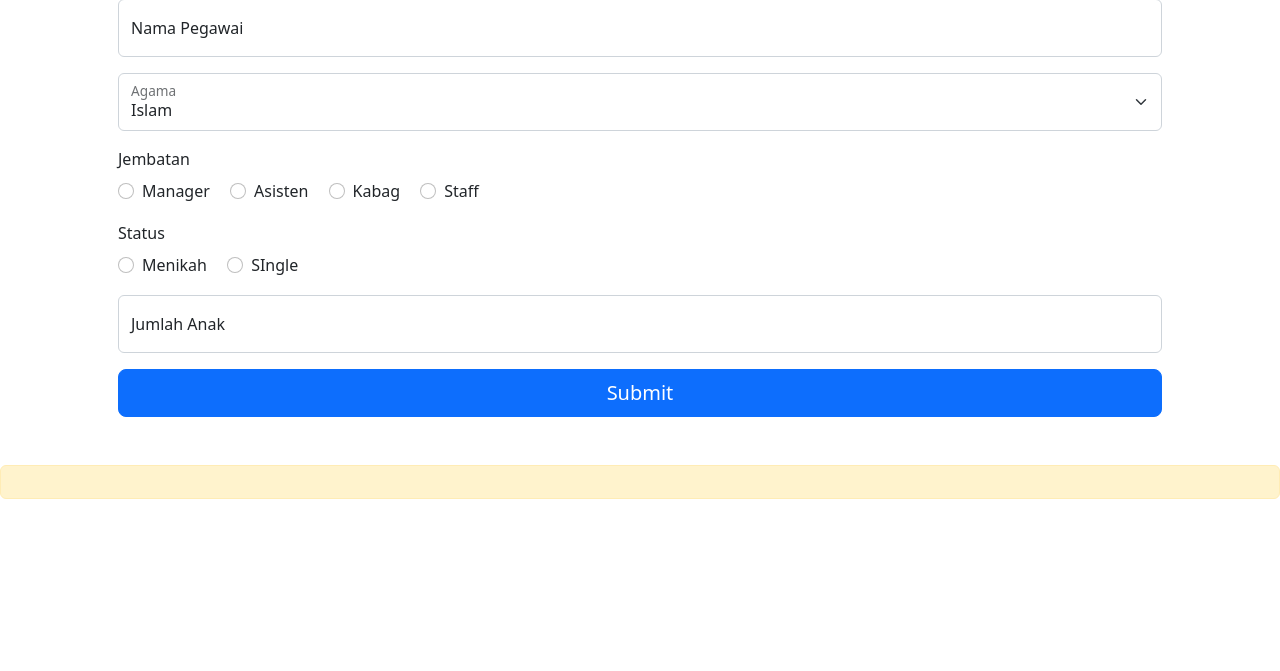
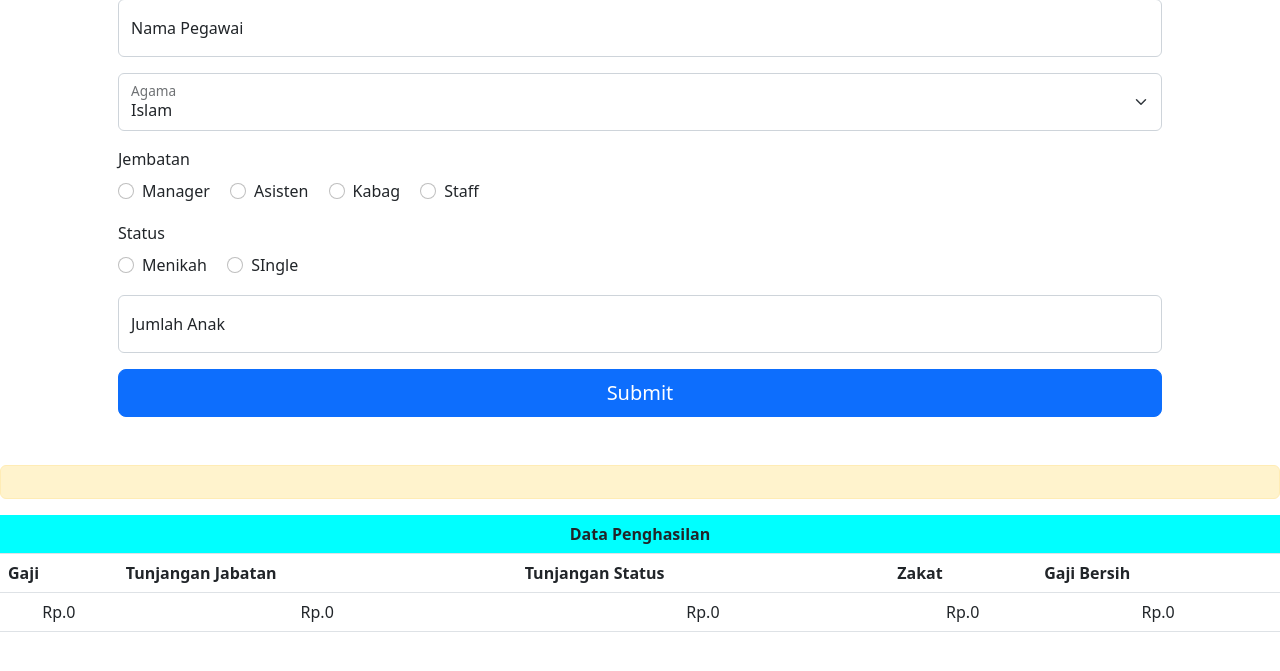
Before and after one commit to mawiraam/tugasphpMSIB, a PHP site: page /tugas2_php.php in a window 1280 px wide. Shown: the part 49-720 px from the top of the page. Run offline with PHP 8.4, Linux system fonts and the light colour scheme; data that the repository does not hold is empty; some libraries are stand-ins or nearby versions.

Commit message:
Upload tugas 2 php

```diff
--- a/tugas2_php.php
+++ b/tugas2_php.php
@@ -91,53 +91,75 @@ if(isset($_POST['jabatan'])){
 switch($jabatan){
     case 'Manager':
         $gaji = 20000000;
-        echo 'Gaji Anda = Rp.'.number_format($gaji).'</br>';
+
         break;
     case 'Asisten':
         $gaji = 15000000;
-        echo 'Gaji Anda = Rp.'.number_format($gaji).'</br>';
+
         break;
     case 'Kabag':
         $gaji = 10000000;
-        echo 'Gaji Anda = Rp.'.number_format($gaji).'</br>';
+
         break;
     case 'Staff':
         $gaji = 4000000;
-        echo 'Gaji Anda = Rp.'.number_format($gaji).'</br>';
+
         break;
 }
 $tunjab = $gaji * 0.2;
-echo 'Tunajangan Jabatan Rp.'.number_format($tunjab).'</br>';
+
 }
 if(isset($_POST['status'])){
 if($status == "Menikah"){
     if($anak <=2){
         $tunstat = $gaji * 0.05;
-        echo 'Tunajangan Status Rp.'.number_format($tunstat).'</br>';
+
     }else if($anak >=3 && $anak <= 5){
         $tunstat = $gaji * 0.1;
-        echo 'Tunajangan Status Rp.'.number_format($tunstat).'</br>';
+
     }else if($anak >= 5){
         $tunstat = $gaji * 0.15;
-        echo 'Tunajangan Status Rp.'.number_format($tunstat).'</br>';
+
     }
 }else if($status == "Single"){
     $tunstat = 0;
-    echo 'Belum dapat Tunajangan Keluarga </br>';
+
     }
 
 if(isset($_POST['submit'])){
 $gajikotor = $gaji + $tunjab + $tunstat;
-echo 'Gaji Kotor = Rp.'.number_format($gajikotor).'</br>';
+
 }
 
-$zakat = ($agama == "Islam" && $gajikotor >=6000000) ? $gajikotor * 0.025 : 0;
-echo 'Zakat = Rp.'.number_format($zakat).'</br>';
+$zakat = ($agama == "Islam" && $gajikotor >=6000000) ? $gaji * 0.025 : 0;
+
 
 $gajibersih = $gajikotor - $zakat;
-echo 'Gaji Bersih = Rp.'.number_format($gajibersih);
+
 }
 ?>
 </div>
+<table class="table">
+
+    <thead bgcolor="cyan" align="center">
+    <th  colspan="10"> Data Penghasilan </th>
+    </thead>
+    <tbody>
+        <tr>
+        <th scope="col">Gaji</th>
+        <th scope="col">Tunjangan Jabatan</th>
+        <th scope="col">Tunjangan Status</th>
+        <th scope="col">Zakat</th>
+        <th scope="col">Gaji Bersih</th>
+        </tr>
+        <tr align="center">
+        <td><?php echo 'Rp.'. number_format($gaji)?></td>
+        <td><?php echo 'Rp.'. number_format($tunjab)?></td>
+        <td><?php echo 'Rp.'. number_format($tunstat)?></td>
+        <td><?php echo 'Rp.'. number_format($zakat)?></td>
+        <td><?php echo 'Rp.'. number_format($gajibersih)?></td>
+        </tr>
+    </tbody>
+</table>
 <script src="https://cdn.startbootstrap.com/sb-forms-latest.js"></script>
 <script src="https://cdn.jsdelivr.net/npm/bootstrap@5.2.1/dist/js/bootstrap.bundle.min.js" integrity="sha384-u1OknCvxWvY5kfmNBILK2hRnQC3Pr17a+RTT6rIHI7NnikvbZlHgTPOOmMi466C8" crossorigin="anonymous"></script>
```
